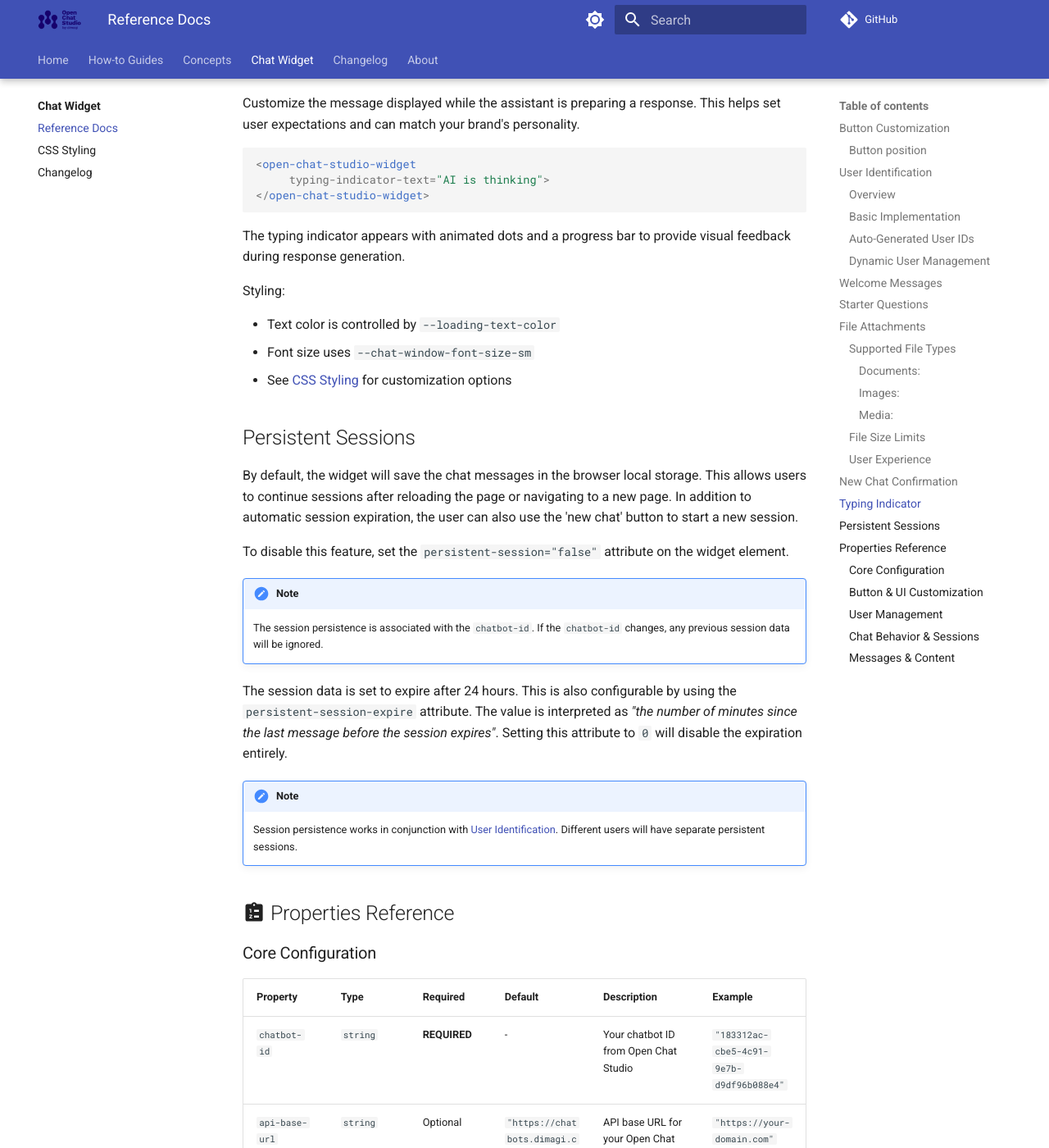
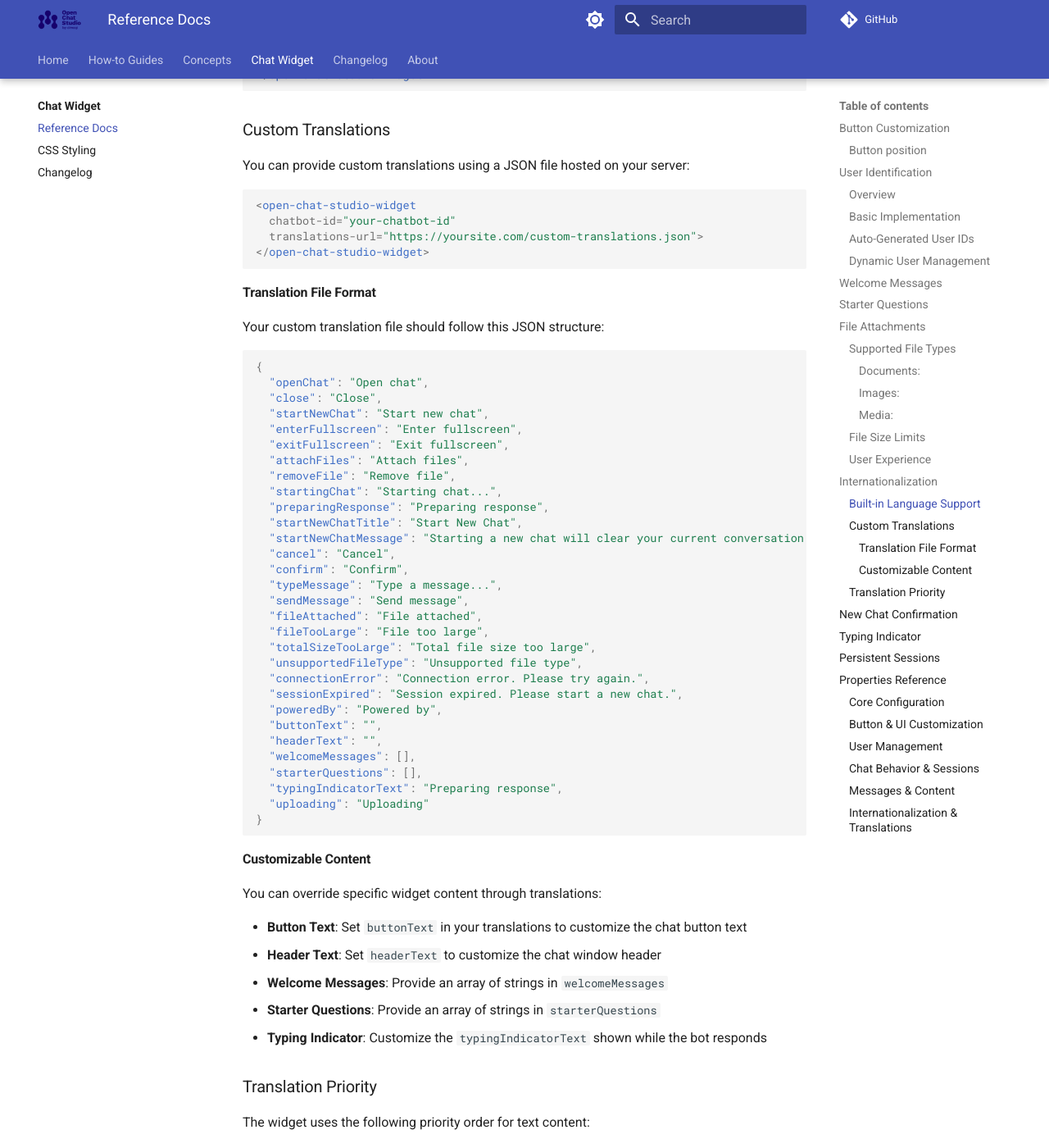
Before and after one commit to dimagi/open-chat-studio-docs, an MkDocs documentation site: the page built from docs/chat_widget/reference.md, in a window 1280 px wide and 1400 px high, scrolled down 5336 px. Shown: the whole window at 82% size. Built offline with MkDocs 1.6.1 and Material for MkDocs 9.7.7, drawn with Linux system fonts in a browser that asks for light colours; a script that is not in the unit is left out; comment, search, counter and statistics services are not loaded; some of the changed text lies outside the part shown.

Commit message:
initial translation docs

````diff
--- a/docs/chat_widget/reference.md
+++ b/docs/chat_widget/reference.md
@@ -176,6 +176,100 @@ Enable users to send files along with their messages. This feature is perfect fo
 
 See [CSS Styling](styling.md#file-attachments) for customization options
 
+## :material-translate: Internationalization
+
+The chat widget supports multiple languages and custom translations for all UI text elements.
+
+### Built-in Language Support
+
+The widget includes built-in translations for the following languages:
+
+- **English** (`en`) - Default
+- **Spanish** (`es`)
+- **French** (`fr`)
+- **Arabic** (`ar`)
+- **Hindi** (`hi`)
+- **Italian** (`ita`)
+- **Portuguese** (`por`)
+- **Swahili** (`sw`)
+- **Ukrainian** (`uk`)
+
+```html
+<open-chat-studio-widget
+  chatbot-id="your-chatbot-id"
+  language="es">
+</open-chat-studio-widget>
+```
+
+### Custom Translations
+
+You can provide custom translations using a JSON file hosted on your server:
+
+```html
+<open-chat-studio-widget
+  chatbot-id="your-chatbot-id"
+  translations-url="https://yoursite.com/custom-translations.json">
+</open-chat-studio-widget>
+```
+
+#### Translation File Format
+
+Your custom translation file should follow this JSON structure:
+
+```json
+{
+  "openChat": "Open chat",
+  "close": "Close",
+  "startNewChat": "Start new chat",
+  "enterFullscreen": "Enter fullscreen",
+  "exitFullscreen": "Exit fullscreen",
+  "attachFiles": "Attach files",
+  "removeFile": "Remove file",
+  "startingChat": "Starting chat...",
+  "preparingResponse": "Preparing response",
+  "startNewChatTitle": "Start New Chat",
+  "startNewChatMessage": "Starting a new chat will clear your current conversation. Continue?",
+  "cancel": "Cancel",
+  "confirm": "Confirm",
+  "typeMessage": "Type a message...",
+  "sendMessage": "Send message",
+  "fileAttached": "File attached",
+  "fileTooLarge": "File too large",
+  "totalSizeTooLarge": "Total file size too large",
+  "unsupportedFileType": "Unsupported file type",
+  "connectionError": "Connection error. Please try again.",
+  "sessionExpired": "Session expired. Please start a new chat.",
+  "poweredBy": "Powered by",
+  "buttonText": "",
+  "headerText": "",
+  "welcomeMessages": [],
+  "starterQuestions": [],
+  "typingIndicatorText": "Preparing response",
+  "uploading": "Uploading"
+}
+```
+
+#### Customizable Content
+
+You can override specific widget content through translations:
+
+- **Button Text**: Set `buttonText` in your translations to customize the chat button text
+- **Header Text**: Set `headerText` to customize the chat window header
+- **Welcome Messages**: Provide an array of strings in `welcomeMessages`
+- **Starter Questions**: Provide an array of strings in `starterQuestions`
+- **Typing Indicator**: Customize the `typingIndicatorText` shown while the bot responds
+
+### Translation Priority
+
+The widget uses the following priority order for text content:
+
+1. **Custom translations from `translations-url`** (highest priority)
+2. **Built-in language translations** (if `language` is specified)
+3. **HTML attributes** (fallback for backward compatibility)
+4. **English defaults** (lowest priority)
+
+This ensures a smooth upgrade path while enabling powerful customization.
+
 ## :material-chat-plus: New Chat Confirmation
 When users have an active conversation and click the "new chat" button, a confirmation dialog appears to prevent accidental loss of conversation history. You can customize the message displayed in this confirmation dialog:
 
@@ -276,3 +370,10 @@ The session data is set to expire after 24 hours. This is also configurable by u
 | `starter-questions` | `string` | Optional | `undefined` | Valid JSON array<br/>**Max:** 6 questions, 100 chars each | Clickable question buttons to start conversation<br/>**Format:** `'["Question 1", "Question 2"]'` | `'["Check my order", "Technical support"]'` |
 | `typing-indicator-text` | `string` | Optional | `"Preparing response"` | Max 50 chars | Text shown while bot is typing | `"AI is thinking..."` |
 | `new-chat-confirmation-message` | `string` | Optional | `"Starting a new chat will clear your current conversation. Continue?"` | Max 200 chars | Confirmation dialog text for new chat button | `"Start over? Your current chat will be lost."` |
+
+### Internationalization & Translations
+
+| Property | Type | Required | Default | Validation | Description | Example |
+|----------|------|----------|---------|------------|-------------|---------|
+| `language` | `string` | Optional | `"en"` | Valid language code | Language code for widget UI (en, es, fr, ar, hi, ita, por, sw, uk) | `"es"` for Spanish |
+| `translations-url` | `string` | Optional | `undefined` | Valid URL | URL to custom JSON translations file for widget strings | `"https://yoursite.com/translations.json"` |
````
Also changed, not shown: docs/chat_widget/changelog.md (+23 -0 lines).
